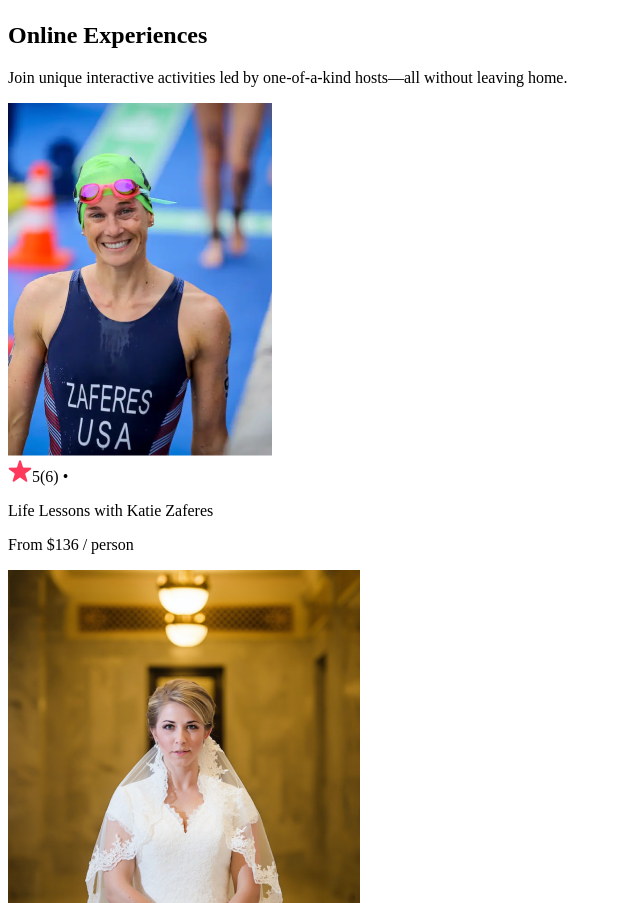
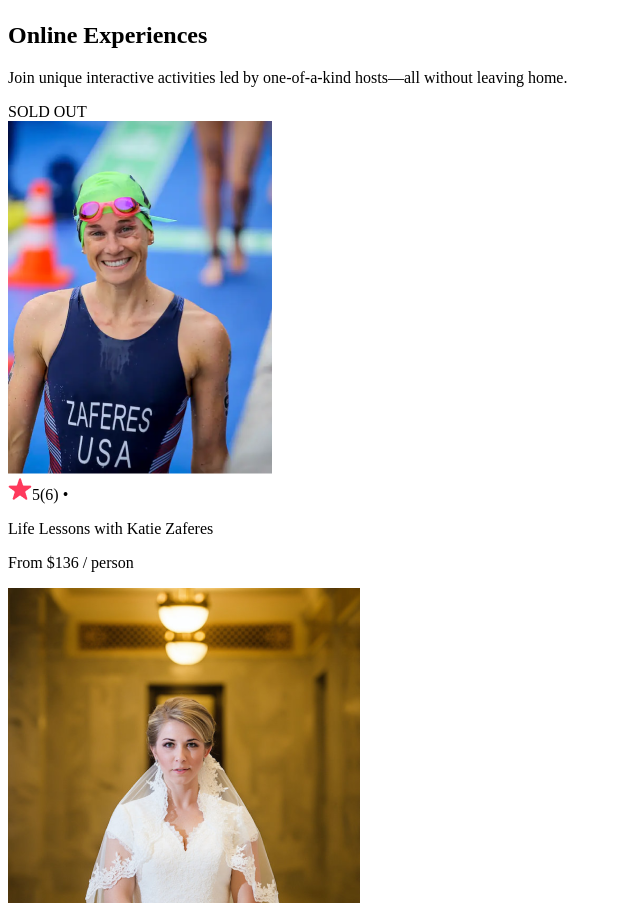
Before and after one commit to yash251/react-airbnb-exp, a React app: page / in a window 1280 px wide. Shown: the part 1409-2312 px from the top of the page, without its empty margins (0-640 px from the left). Built offline with nearby package versions, Linux system fonts and the light colour scheme; the HTML template or start-up script is replaced by a standard one.

Commit message:
conditinal rendering

```diff
--- a/App.js
+++ b/App.js
@@ -15,6 +15,7 @@
                 location={item.location}
                 title={item.title}
                 price={item.price}
+                openSpots={item.openSpots}
             />
         )
     })
--- a/components/Card.js
+++ b/components/Card.js
@@ -3,6 +3,7 @@
 export default function Card(props) {
     return (
         <div className="card">
+            {props.openSpots === 0 && <div className="card--badge">SOLD OUT</div>} {/* conditional rendering */}
             <img src={`../images/${props.img}`} className="card--image" />
             <div className="card--stats">
                 <img src="../images/star.png" className="card--star" />
```
